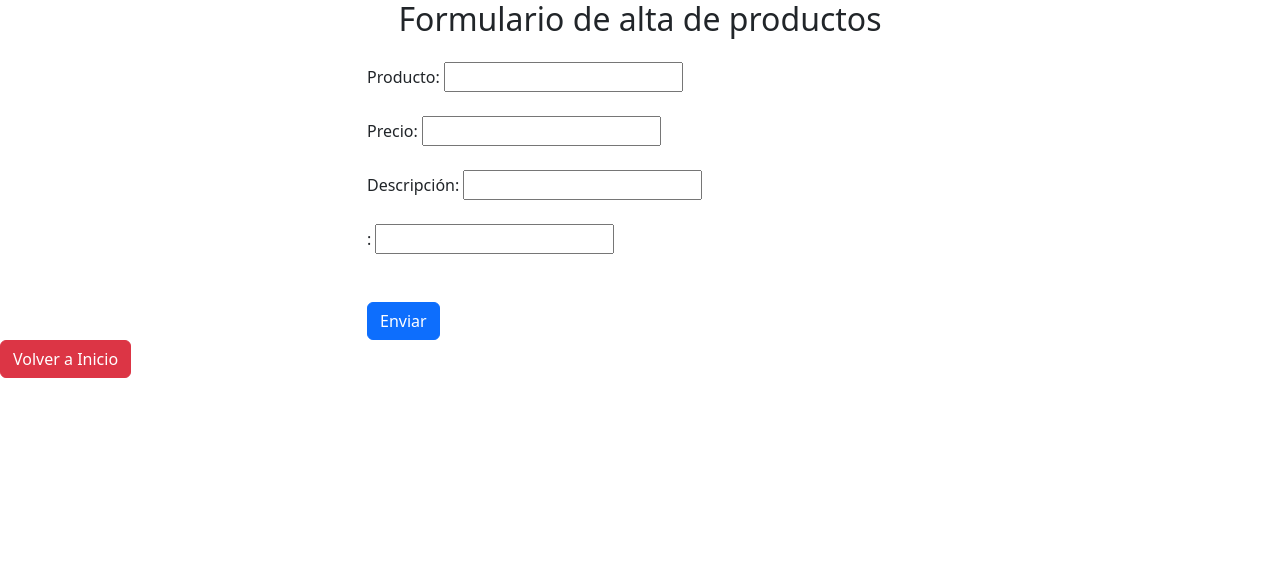
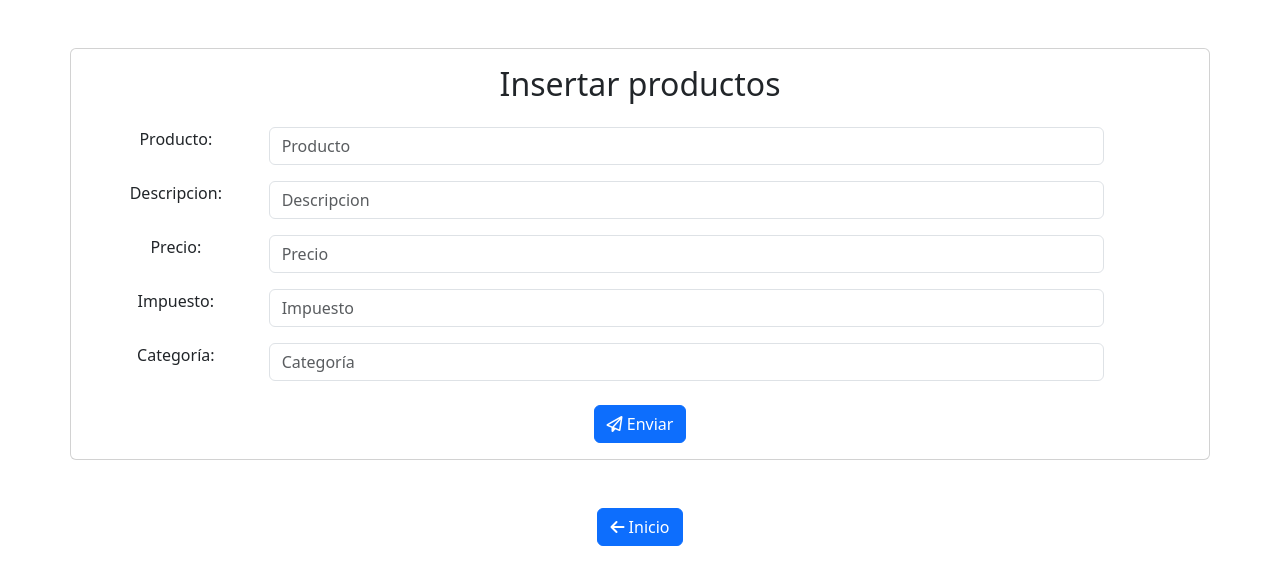
Before and after one commit to Arborley/app_web_certificado, a PHP site: page /hilariocurso/Productos/vista/alta_producto.php in a window 1280 px wide. Shown: the top 585 px of the page. Run offline with PHP 8.4, Linux system fonts and the light colour scheme; some libraries are stand-ins or nearby versions.

Commit message:
Update alta_producto.php

```diff
--- a/Productos/vista/alta_producto.php
+++ b/Productos/vista/alta_producto.php
@@ -7,34 +7,47 @@
     <title>Alta de productos</title>
     <!-- Bootstrap CSS -->
     <link href="https://cdn.jsdelivr.net/npm/bootstrap@5.3.3/dist/css/bootstrap.min.css" rel="stylesheet" integrity="sha384-QWTKZyjpPEjISv5WaRU9OFeRpok6YctnYmDr5pNlyT2bRjXh0JMhjY6hW+ALEwIH" crossorigin="anonymous">
+    <script src="https://kit.fontawesome.com/a7093f3be1.js" crossorigin="anonymous"></script>
 </head>
 
 <body>
-    <div class="container">
-        <div class="row justify-content-center">
-            <div class="col-md-6">
-                <h2 class="text-center mb-4">Formulario de alta de productos</h2>
-                <form action="../controlador/controlador_alta_productos.php" method="POST">
-                    <div>
-                        <label for="nombre">Producto:</label>
-                        <input type="text" id="nombre" name="nombre"><br><br>
 
-                        <label for="precio">Precio:</label>
-                        <input type="number" id="precio" name="precio"><br><br>
-
-                        <label for="descripcion">Descripción:</label>
-                        <input type="text" id="descripcion" name="descripcion"><br><br>
-
-                        <label for="categoria">:</label>
-                        <input type="text" id="categoria" name="categoria"><br><br>
-
-                    </div>
-                    <button type="submit" class="btn btn-primary btn-block mt-4">Enviar</button>
-                </form>
-            </div>
+    <div class="">
+        <div class="bg-white container mt-5 pb-3 card text-center card">
+            <h2 class="mt-3">Insertar productos</h2>
+            <form action="../controlador/controlador_productos.php" method="POST">
+                <input type="hidden" name="accion" value="alta">
+                <div class="form-group d-flex mt-3">
+                    <label class="col-md-2" for="nombre">Producto:</label>
+                    <input type="text" id="nombre" name="nombre" class="form-control w-75" placeholder="Producto">
+                </div>
+                <div class="form-group d-flex mt-3">
+                    <label class="col-md-2" for="descripcion">Descripcion:</label>
+                    <input type="text" id="descripcion" name="descripcion" class="form-control w-75" placeholder="Descripcion">
+                </div>
+                <div class="form-group d-flex mt-3">
+                    <label class="col-md-2" for="precio">Precio:</label>
+                    <input type="number" id="precio" name="precio" class="form-control w-75" placeholder="Precio">
+                </div>
+                <div class="form-group d-flex mt-3">
+                    <label class="col-md-2" for="impuesto">Impuesto:</label>
+                    <input type="text" id="impuesto" name="impuesto" class="form-control w-75" placeholder="Impuesto">
+                </div>
+                <div class="form-group d-flex mt-3">
+                    <label class="col-md-2" for="categoria">Categoría:</label>
+                    <input type="text" id="id_categoria" name="id_categoria" class="form-control w-75" placeholder="Categoría">
+                </div>
+                <div class="">
+                    <button type="submit" class="btn btn-primary btn-block mt-4">
+                        <i class="fa-regular fa-paper-plane"></i> Enviar</button>
+                </div>
+            </form>
+        </div>
+        <div class="text-center mt-5">
+            <a href="../index_productos.php"><button class="btn btn-primary">
+                    <i class="fa-solid fa-arrow-left"></i>        Inicio</button></a>
         </div>
     </div>
-    <div>
-        <a href="../index.php"><button class="btn btn-danger">Volver a Inicio</button></a>
-    </div>
 </body>
+
+</html>
```
